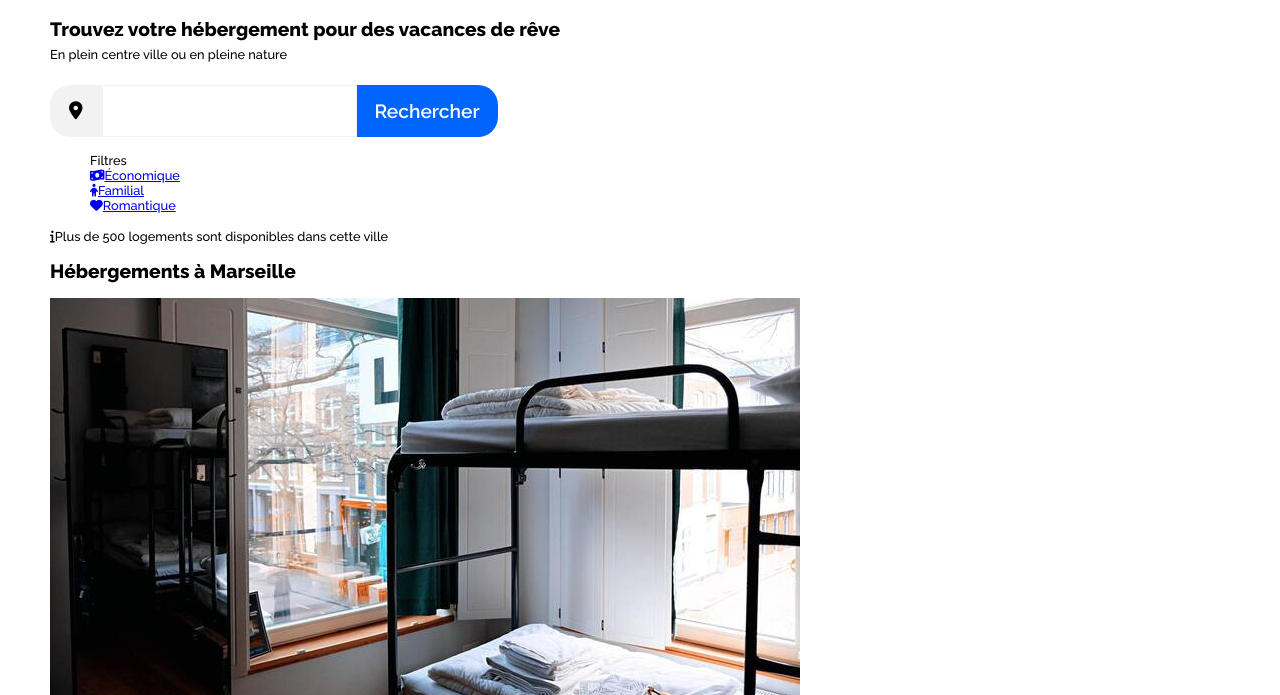
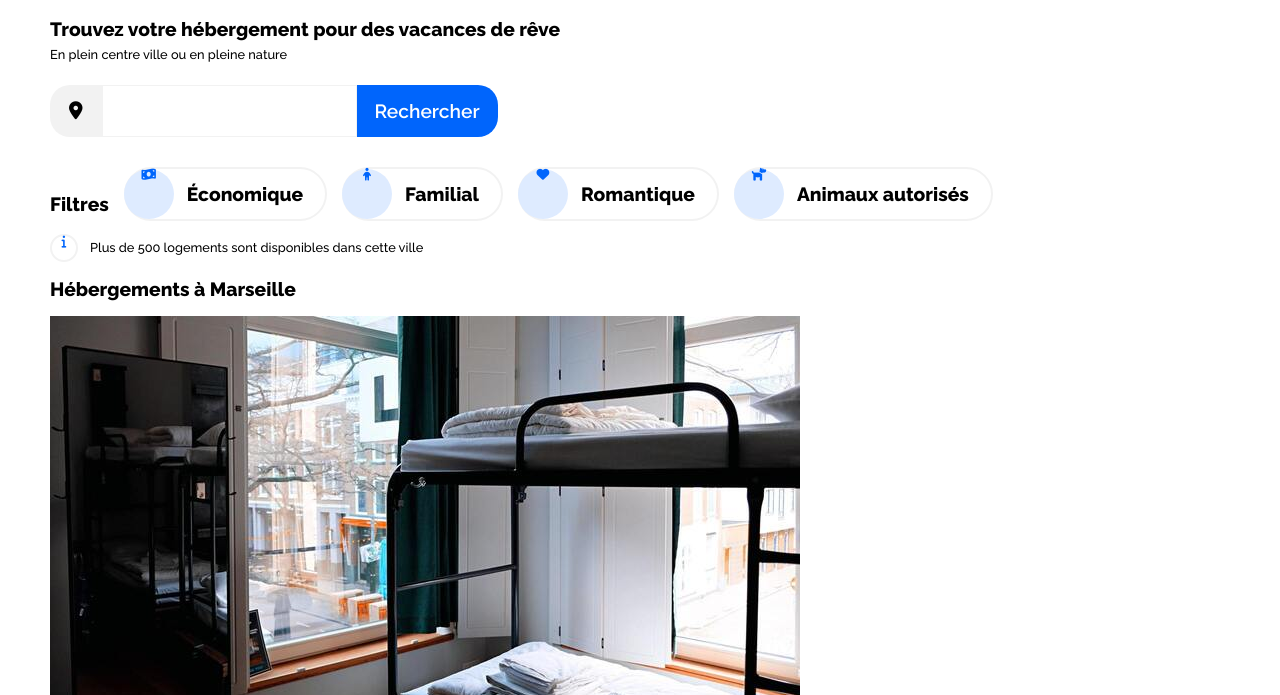
Before and after one commit to dpedron/DamienPedron_2_11052021, a plain HTML site: page index.html in a window 1280 px wide. Shown: the part 105-800 px from the top of the page. Drawn offline with Linux system fonts and the light colour scheme.

Commit message:
Add FILTERS

```diff
--- a/index.html
+++ b/index.html
@@ -31,13 +31,15 @@
                 <input type="text" id="search__txt" name="search--inputs--txt">
                 <input type="button" id="search__btn" value="Rechercher">
             </div>
-            <ul>
-                <li>Filtres</li>
-                <li><a href="#"><i class="fas fa-money-bill-wave"></i>Économique</a></li>
-                <li><a href="#"><i class="fas fa-child"></i>Familial</a></li>
-                <li><a href="#"><i class="fas fa-heart"></i>Romantique</a></li>
-            </ul>
-            <p><i class="fas fa-info"></i>Plus de 500 logements sont disponibles dans cette ville</p>
+        <!-- FILTERS -->
+        <ul id="filters">
+            <li class="filters__li"><h4>Filtres</h4></li>
+            <li class="filters__li"><a href="#"><i class="fas fa-money-bill-wave"></i><h4>Économique</h4></a></li>
+            <li class="filters__li"><a href="#"><i class="fas fa-child"></i><h4>Familial</h4></a></li>
+            <li class="filters__li"><a href="#"><i class="fas fa-heart"></i><h4>Romantique</h4></a></li>
+            <li class="filters__li"><a href="#"><i class="fas fa-dog"></i><h4>Animaux autorisés</h4></a></li>
+        </ul>
+            <p id="filters-info"><i class="fas fa-info"></i>Plus de 500 logements sont disponibles dans cette ville</p>
         </section>
         <!-- RESULTS -->
         <div>
--- a/style.css
+++ b/style.css
@@ -15,7 +15,7 @@ ul{
     list-style: none;
 }
 
-h1, h2{
+h1, h2, h3, h4{
     font-size: 1.2rem;
     font-weight: 800;
 }
@@ -112,3 +112,59 @@ h1 + p{
     font-family: 'Raleway', sans-serif;
     cursor: pointer;
 }
+
+/* FILTERS */
+
+ #filters{
+     display: flex;
+     padding: 0;
+     margin: 0;
+ }
+
+ .filters__li{
+     margin: 30px 15px 0 0;
+     display: flex;
+     height: 54px;
+ }
+
+ .filters__li a{
+     display: flex;
+     text-decoration: none;
+     color: black;
+     border: 2px solid #F2F2F2;
+     border-radius: 30px;
+     align-items: center;
+ }
+
+ .filters__li a i{
+     width: 50px;
+     height: 50px;
+     background-color: #DEEBFF;
+     border-radius: 50%;
+     color: #0065FC;
+     margin-left: -2px;
+     text-align: center;
+    }
+
+ .filters__li a h4{
+    padding-left: 13px;
+    padding-right: 22px;
+    margin: 0;
+ }
+
+ #filters-info{
+     display: flex;
+     align-items: center;
+ }
+
+ #filters-info i{
+     height: 24px;
+     width: 24px;
+     margin-right: 12px;
+     border: 2px solid #F2F2F2;
+     border-radius: 50%;
+     text-align: center;
+     color: #0065FC;
+ }
+
+ /* RESULTS */
```
